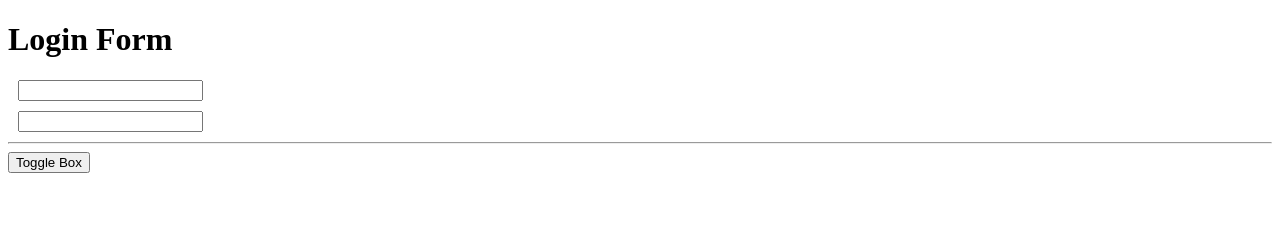
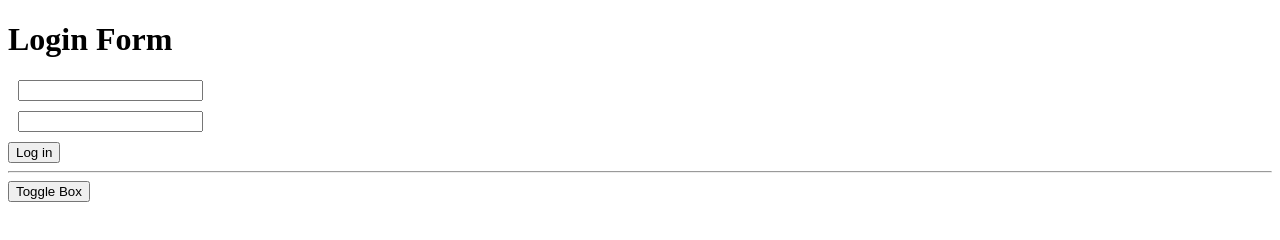
Before and after one commit to maximbelo/vueJsPractice, a plain HTML site: page index.html in a window 1280 px wide. Drawn offline with nearby package versions, Linux system fonts and the light colour scheme.

Commit message:
Built out the componentfurther

```diff
--- a/index.html
+++ b/index.html
@@ -56,17 +56,25 @@
 
       app.component("login-form", {
         template: `
-        <div>
-        <h1> {{title}} </h1>
-        <input type = 'email' />
-        <input type = 'password' />
-        </div>
+        <form @submit.prevent = 'handleSubmit'>
+          <h1> {{title}} </h1>
+          <input type = 'email' v-model = 'email' />
+          <input type = 'password' v-model = 'password' />
+          <button>Log in</button>
+        </form>
         `,
 
         data() {
           return {
             title: "Login Form",
+            email: "",
+            password: "",
           };
+        },
+        methods: {
+          handleSubmit() {
+            console.log(this.email, this.password);
+          },
         },
       });
 
```
